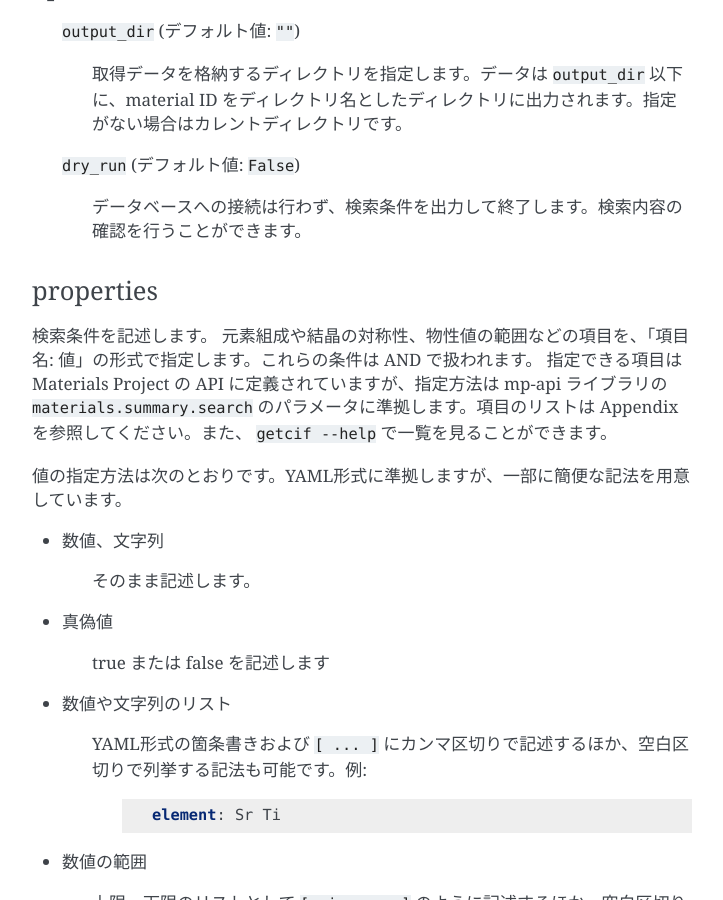
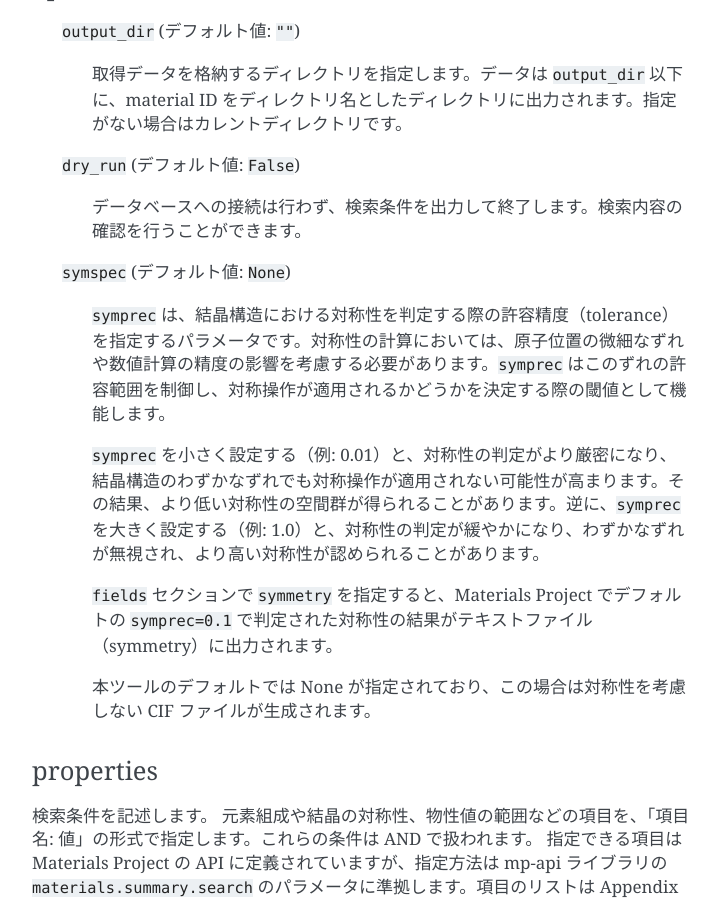
Before and after one commit to issp-center-dev/cif2x, a Sphinx documentation site: the page built from docs/ja/source/getcif/filespec/index.rst, in a window 1280 px wide and 900 px high, scrolled down 848 px. Shown: the whole window, without its empty margins (388-1111 px from the left). Built offline with Sphinx 7.4.7, drawn with Linux system fonts in a browser that asks for light colours.

Commit message:
update manual

```diff
--- a/docs/ja/source/getcif/filespec/index.rst
+++ b/docs/ja/source/getcif/filespec/index.rst
@@ -42,6 +42,17 @@ option
   ``dry_run`` (デフォルト値: ``False``)
 
     データベースへの接続は行わず、検索条件を出力して終了します。検索内容の確認を行うことができます。
+
+  ``symspec`` (デフォルト値: ``None``)
+
+    ``symprec`` は、結晶構造における対称性を判定する際の許容精度（tolerance）を指定するパラメータです。対称性の計算においては、原子位置の微細なずれや数値計算の精度の影響を考慮する必要があります。``symprec`` はこのずれの許容範囲を制御し、対称操作が適用されるかどうかを決定する際の閾値として機能します。
+
+    ``symprec`` を小さく設定する（例: 0.01）と、対称性の判定がより厳密になり、結晶構造のわずかなずれでも対称操作が適用されない可能性が高まります。その結果、より低い対称性の空間群が得られることがあります。逆に、``symprec`` を大きく設定する（例: 1.0）と、対称性の判定が緩やかになり、わずかなずれが無視され、より高い対称性が認められることがあります。
+
+    ``fields`` セクションで ``symmetry`` を指定すると、Materials Project でデフォルトの ``symprec=0.1`` で判定された対称性の結果がテキストファイル（symmetry）に出力されます。
+
+    本ツールのデフォルトでは None が指定されており、この場合は対称性を考慮しない CIF ファイルが生成されます。
+
 
 properties
 --------------------------------
```
Also changed, not shown: docs/en/source/getcif/filespec/index.rst (+10 -0 lines).
